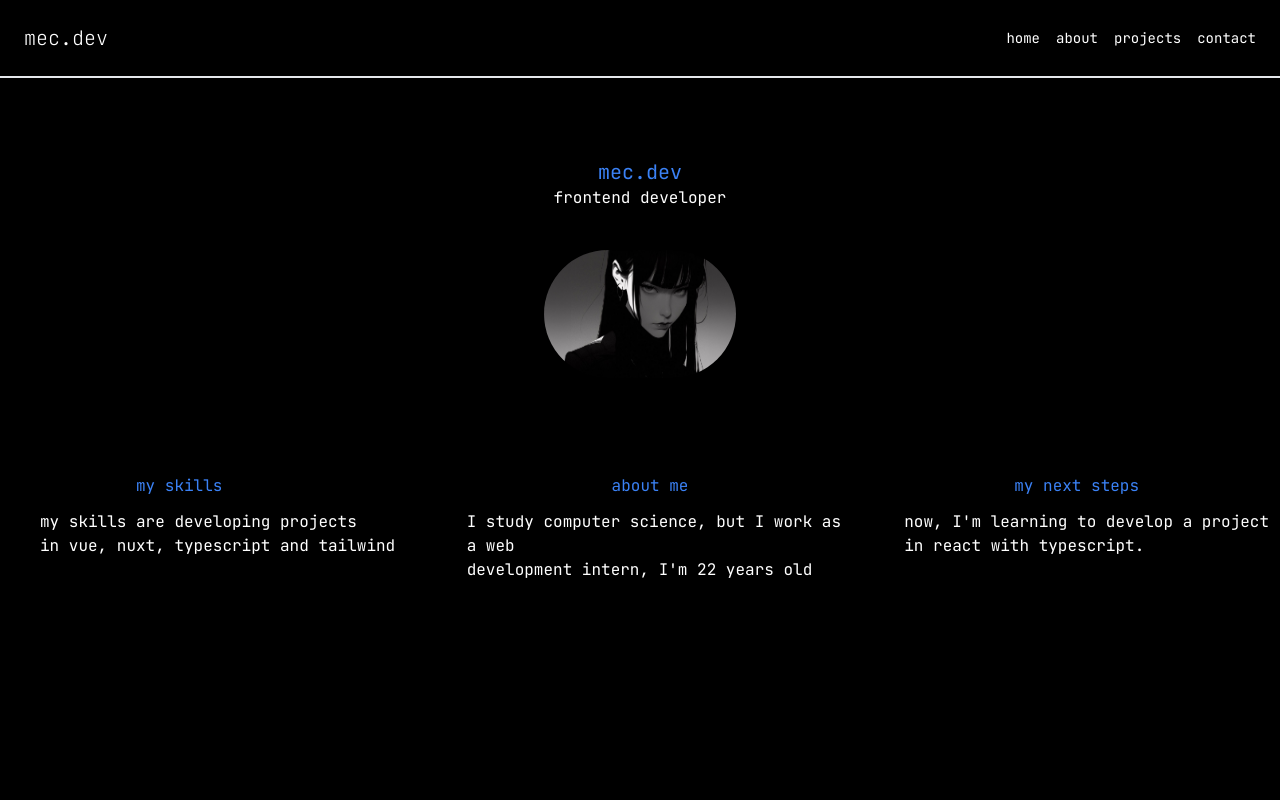
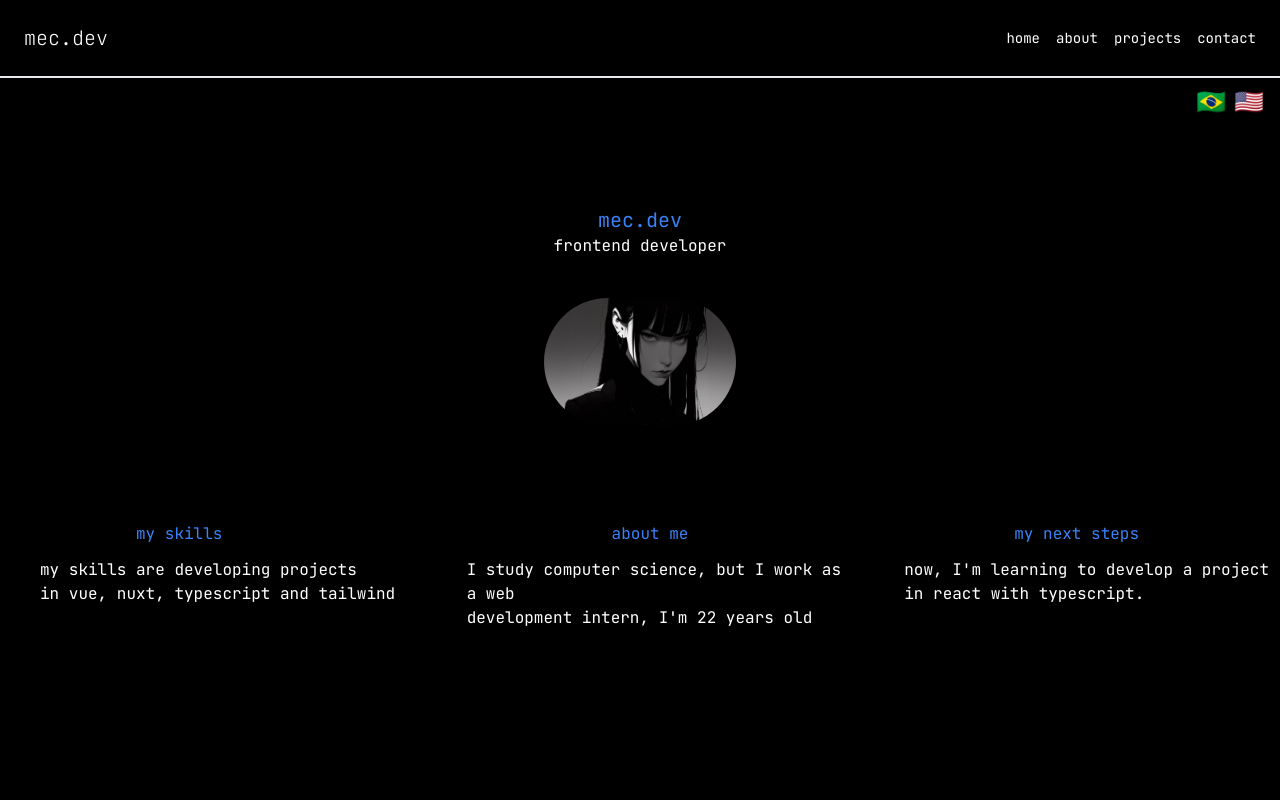
Before and after one commit to railsonalb021/raireact, a React (Vite) app: page / in a window 1280 px wide. Shown: the top 800 px of the page. Built offline with nearby package versions, Linux system fonts and the light colour scheme.

Commit message:
🔧 fix: reorder import statements in App.tsx for consistency and improve language change functionality

```diff
--- a/src/App.tsx
+++ b/src/App.tsx
@@ -1,20 +1,31 @@
-import Navbar from './components/Navbar';
-import { BrowserRouter as Router, Routes, Route } from 'react-router-dom';
-import HomePage from './pages/HomePage';
-import Footer from './components/Footer';
-import ProjectPage from './pages/ProjectPage';
+import { useTranslation } from 'react-i18next'
+import { Route, BrowserRouter as Router, Routes } from 'react-router-dom'
+import Footer from './components/Footer'
+import Navbar from './components/Navbar'
+import HomePage from './pages/HomePage'
+import ProjectPage from './pages/ProjectPage'
 
-const App: React.FC = () => {
+function App(){
+  const { i18n } = useTranslation()
+
+  const changeLanguage = (lng: string) => {
+    i18n.changeLanguage(lng)
+  }
+
   return (
     <Router>
       <Navbar />
+      <div className="flex justify-end gap-2 px-4 py-2">
+        <button type='button' onClick={() => changeLanguage('pt')} className="text-2xl transition-all duration-300 ease-out hover:scale-125">🇧🇷</button>
+        <button type='button' onClick={() => changeLanguage('en')} className="text-2xl transition-all duration-300 ease-out hover:scale-125">🇺🇸</button>
+      </div>
       <Routes>
         <Route path="/" element={<HomePage />} />
         <Route path="/projetos" element={<ProjectPage />} />
       </Routes>
       <Footer />
     </Router>
-  );
-};
+  )
+}
 
-export default App;
+export default App
```
